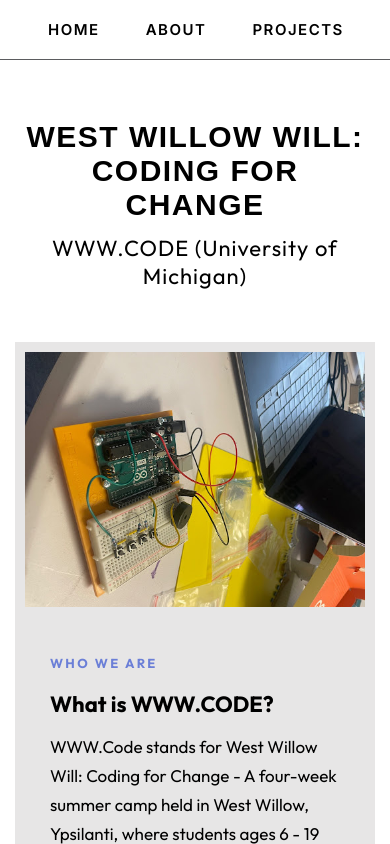
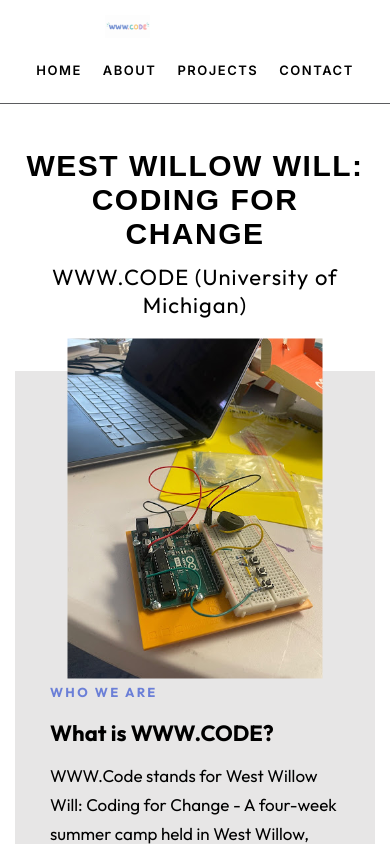
Before and after one commit to Radhamalde/www-code.org, a React (Vite) app: page /#/ in a window 390 px wide. Shown: the top 844 px of the page. Built offline with nearby package versions, Linux system fonts and the light colour scheme.

Commit message:
mobile responsvieness

```diff
--- a/src/App.css
+++ b/src/App.css
@@ -77,3 +77,44 @@
 .page-content {
   flex: 1;
 }
+
+
+/* for mobile responsiveness */
+* {
+  box-sizing: border-box;
+}
+
+@media (max-width: 768px) {
+  .navbar {
+    flex-direction: column;
+    align-items: center;
+    padding: 15px 10px;
+    margin-bottom: 25px;
+  }
+
+  .logo {
+    max-height: 90px;
+  }
+
+  .nav-links {
+    flex-wrap: wrap;
+    justify-content: center;
+    gap: 5px;
+    margin-top: 10px;
+  }
+
+  .nav-links a {
+    font-size: 13px;
+    padding: 10px 8px;
+  }
+
+  .nav-links a:hover {
+    padding: 10px 8px;
+  }
+
+  footer {
+    margin-top: 60px;
+    padding: 60px 20px;
+    font-size: 14px;
+  }
+}
--- a/src/pages/Home.css
+++ b/src/pages/Home.css
@@ -261,7 +261,6 @@
   .board {
     height: auto;
     max-height: 400px;
-    transform: none;
   }
 
   .about1,
```
